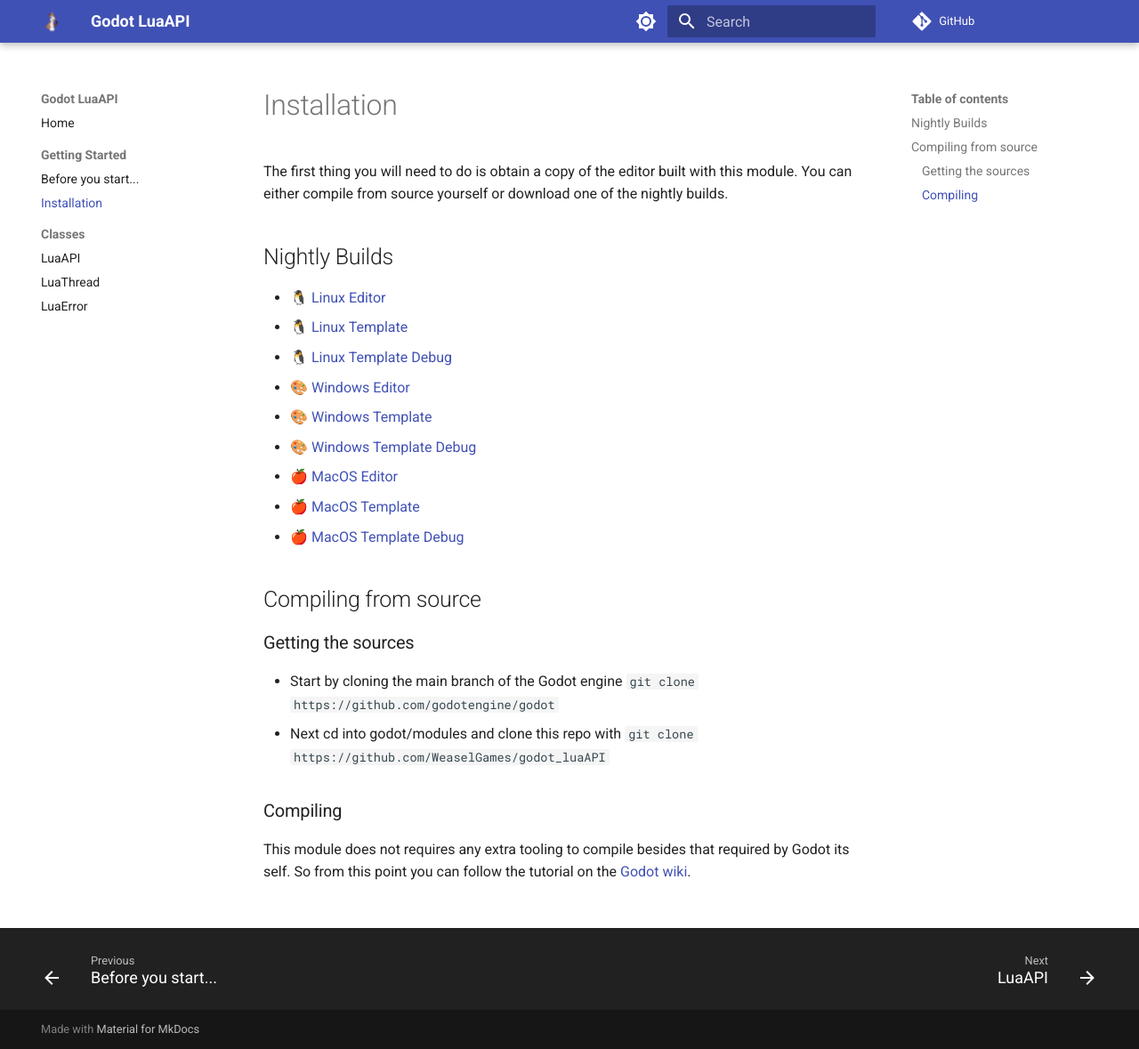
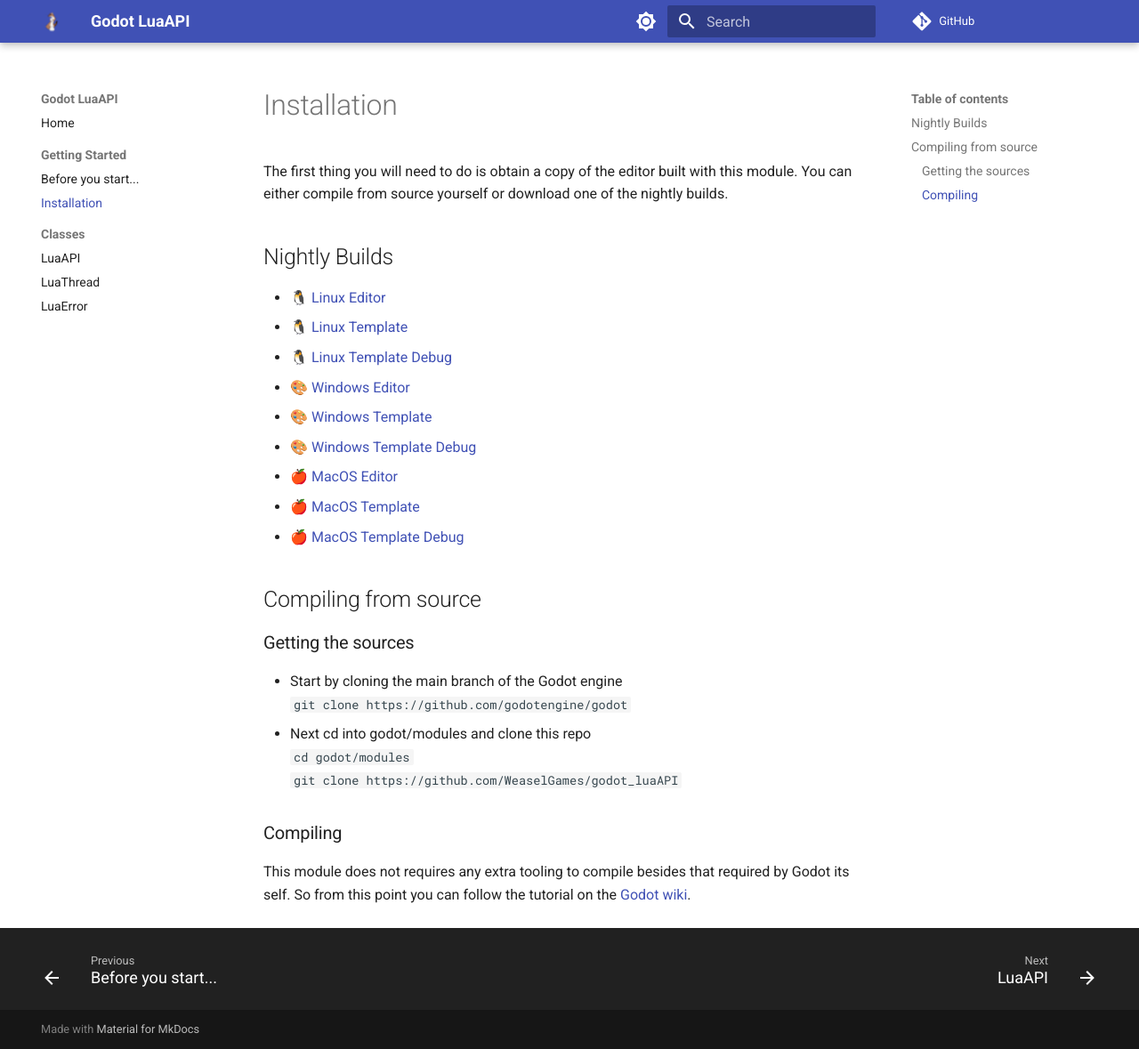
Before and after one commit to WeaselGames/godot_luaAPI_docs, an MkDocs documentation site: the page built from docs/getting_started/installation.md, in a window 1280 px wide and 1179 px high. Shown: the whole window at 89% size. Built offline with MkDocs 1.6.1 and Material for MkDocs 9.7.7, drawn with Linux system fonts in a browser that asks for light colours; comment, search, counter and statistics services are not loaded; the version menu is left out.

Commit message:
Update installation.md

```diff
--- a/docs/getting_started/installation.md
+++ b/docs/getting_started/installation.md
@@ -16,8 +16,11 @@
 ## Compiling from source
 
 ### Getting the sources
-- Start by cloning the main branch of the Godot engine `git clone https://github.com/godotengine/godot`
-- Next cd into godot/modules and clone this repo with `git clone https://github.com/WeaselGames/godot_luaAPI`
+- Start by cloning the main branch of the Godot engine
+`git clone https://github.com/godotengine/godot`
+- Next cd into godot/modules and clone this repo
+`cd godot/modules`
+`git clone https://github.com/WeaselGames/godot_luaAPI`
 
 ### Compiling
 This module does not requires any extra tooling to compile besides that required by Godot its self. So from this point you can follow the tutorial on the [Godot wiki](https://docs.godotengine.org/en/latest/contributing/development/compiling/index.html).
```
